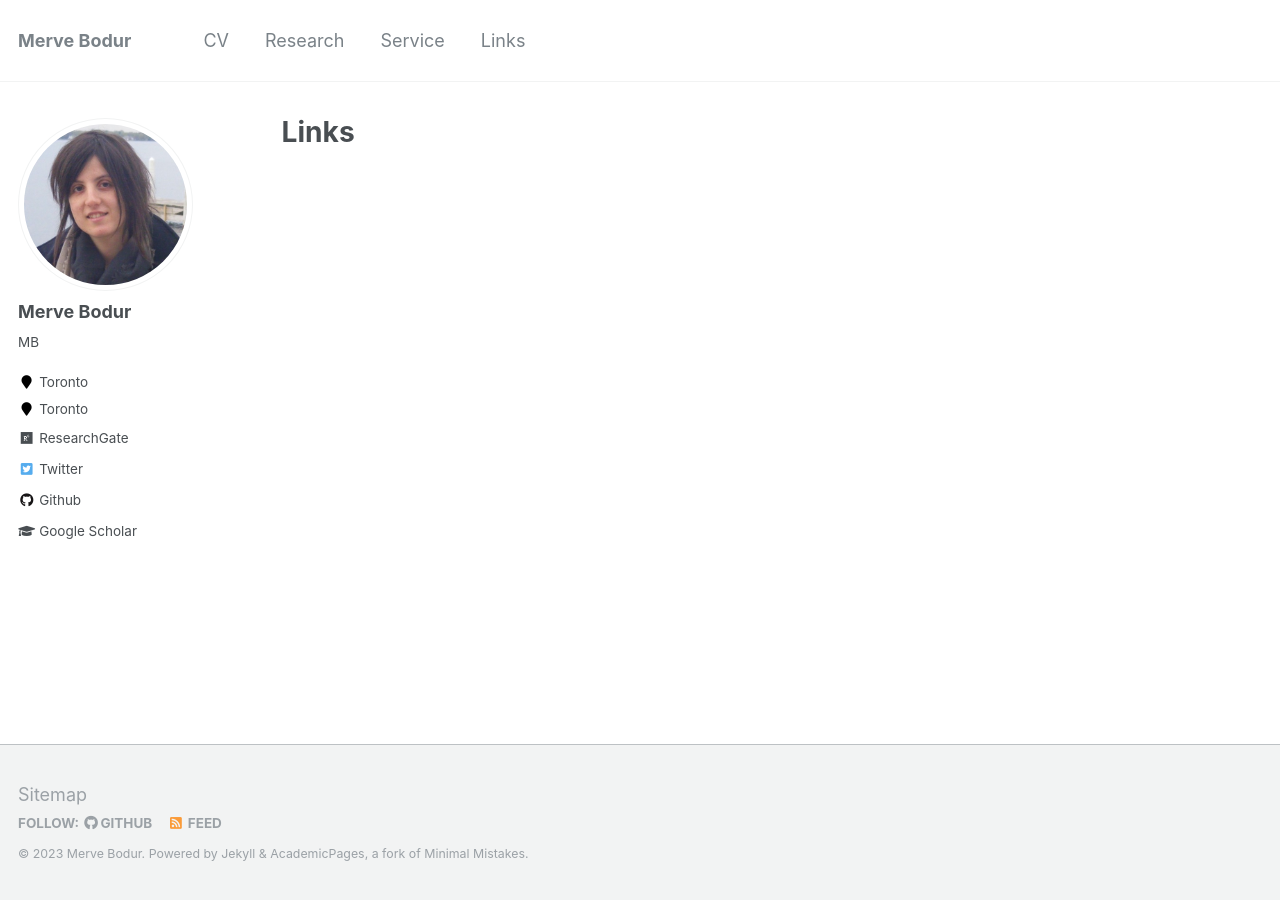
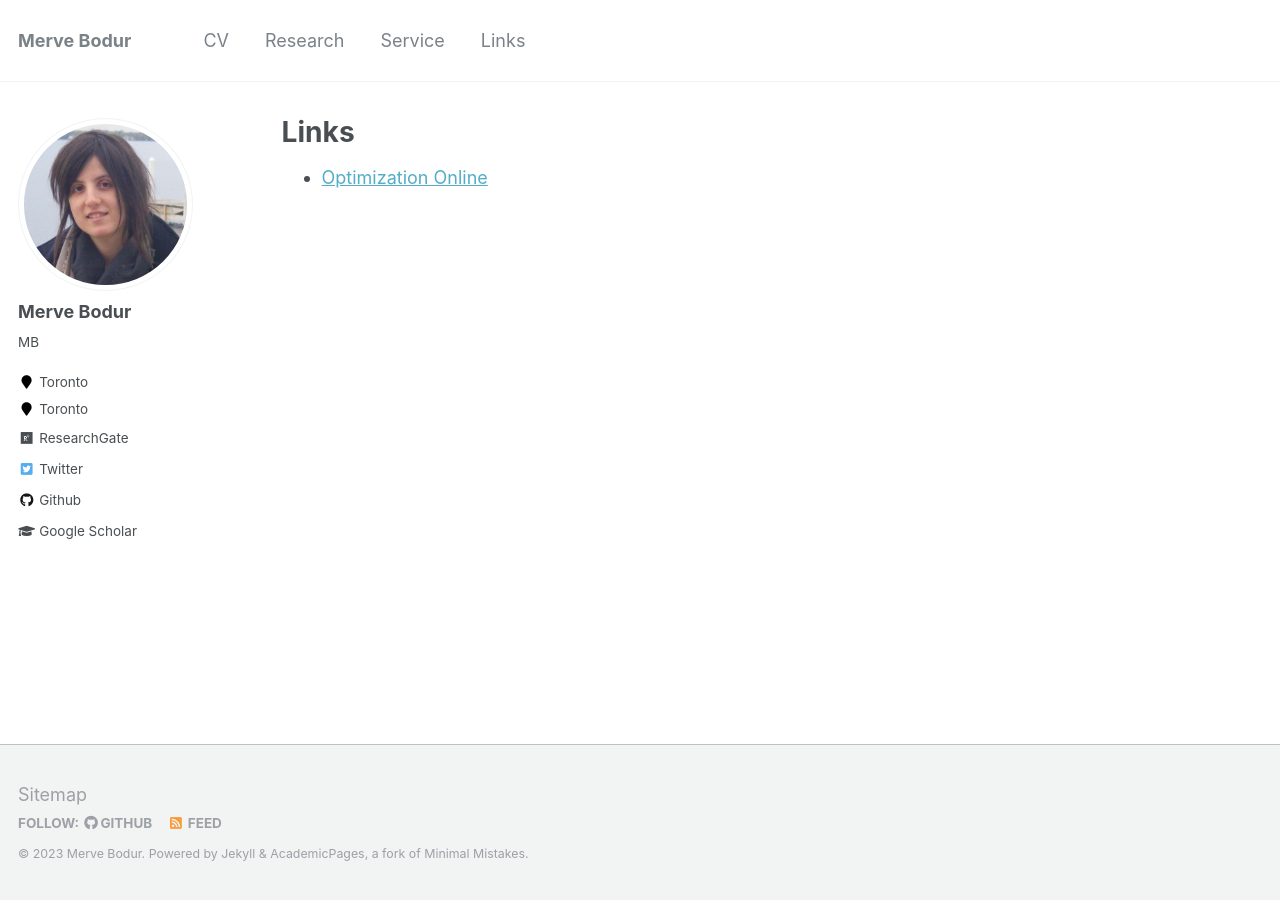
Before and after one commit to mervebodur/mervebodur.github.io, a Jekyll site: the page built from _pages/links.md, in a window 1280 px wide. Built offline with Jekyll 4.4.1, drawn with Linux system fonts in a browser that asks for light colours.

Commit message:
Update links.md

```diff
--- a/_pages/links.md
+++ b/_pages/links.md
@@ -4,3 +4,5 @@ title: "Links"
 permalink: /links/
 author_profile: true
 ---
+
+- [Optimization Online](https://optimization-online.org/)
```
